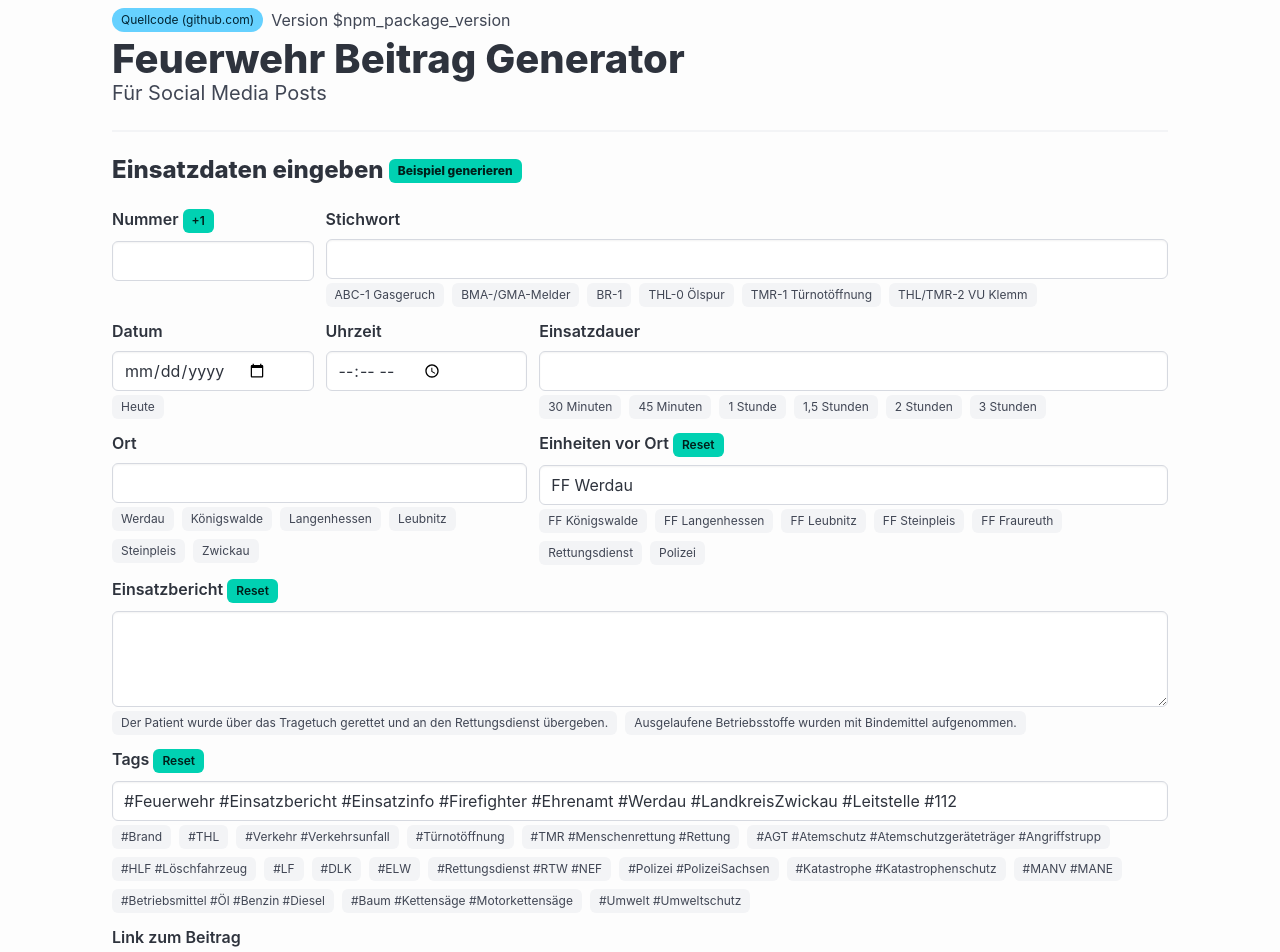
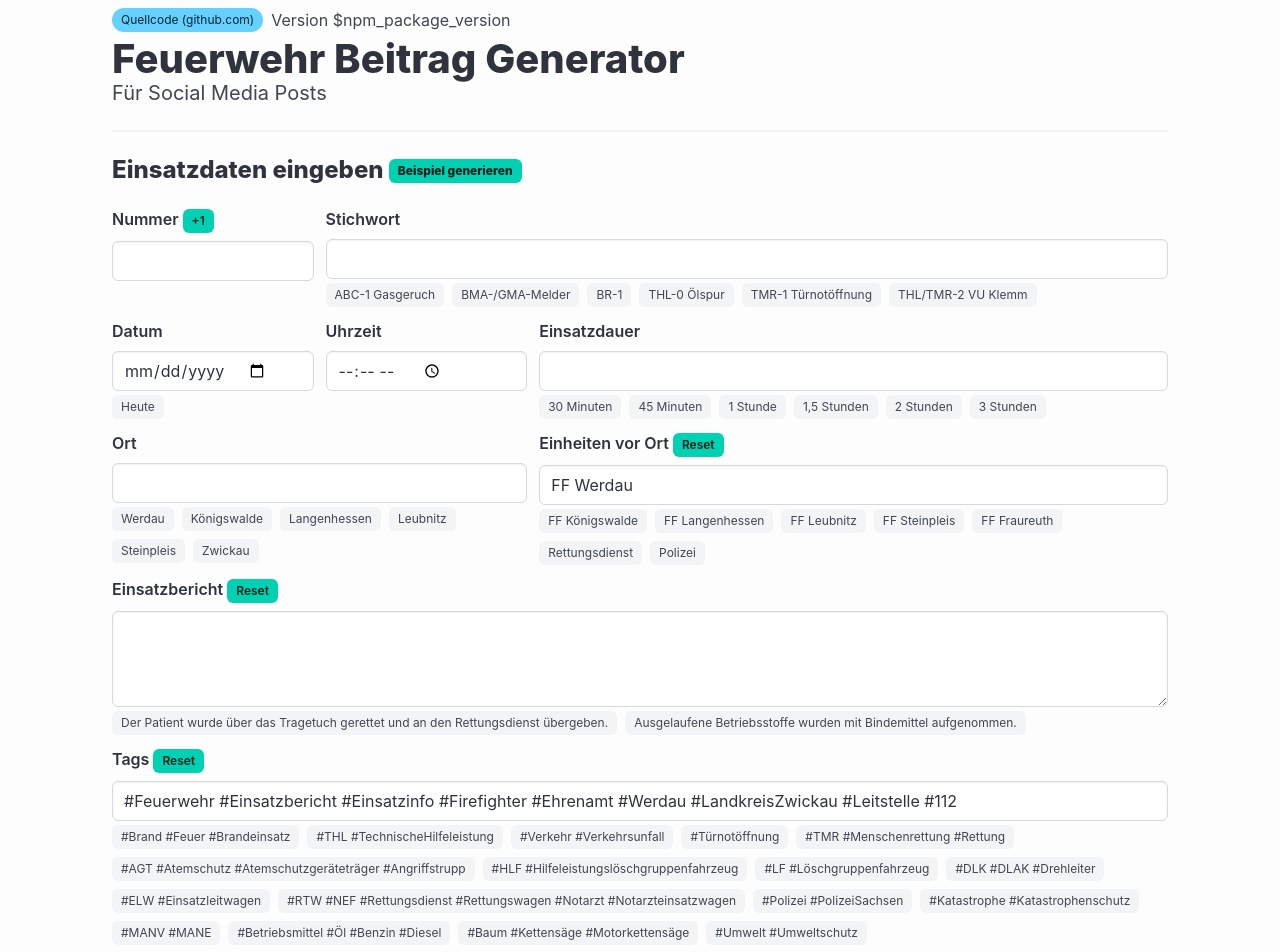
Before and after one commit to turbopixel/Feuerwehr-Beitrag-Generator, a Vue app: page / in a window 1280 px wide. Shown: the top 952 px of the page. Built offline with nearby package versions, Linux system fonts and the light colour scheme.

Commit message:
new and updated tags

```diff
--- a/src/components/LayoutForm.vue
+++ b/src/components/LayoutForm.vue
@@ -208,17 +208,17 @@ export default {
           <input type="text" class="input" v-model="tags" id="tags">
           <div class="help">
             <div class="tags">
-              <span class="tag is-clickable" @click="set_tags">#Brand</span>
-              <span class="tag is-clickable" @click="set_tags">#THL</span>
+              <span class="tag is-clickable" @click="set_tags">#Brand #Feuer #Brandeinsatz</span>
+              <span class="tag is-clickable" @click="set_tags">#THL #TechnischeHilfeleistung</span>
               <span class="tag is-clickable" @click="set_tags">#Verkehr #Verkehrsunfall</span>
               <span class="tag is-clickable" @click="set_tags">#Türnotöffnung</span>
               <span class="tag is-clickable" @click="set_tags">#TMR #Menschenrettung #Rettung</span>
               <span class="tag is-clickable" @click="set_tags">#AGT #Atemschutz #Atemschutzgeräteträger #Angriffstrupp</span>
-              <span class="tag is-clickable" @click="set_tags">#HLF #Löschfahrzeug</span>
-              <span class="tag is-clickable" @click="set_tags">#LF</span>
-              <span class="tag is-clickable" @click="set_tags">#DLK</span>
-              <span class="tag is-clickable" @click="set_tags">#ELW</span>
-              <span class="tag is-clickable" @click="set_tags">#Rettungsdienst #RTW #NEF</span>
+              <span class="tag is-clickable" @click="set_tags">#HLF #Hilfeleistungslöschgruppenfahrzeug</span>
+              <span class="tag is-clickable" @click="set_tags">#LF #Löschgruppenfahrzeug</span>
+              <span class="tag is-clickable" @click="set_tags">#DLK #DLAK #Drehleiter</span>
+              <span class="tag is-clickable" @click="set_tags">#ELW #Einsatzleitwagen</span>
+              <span class="tag is-clickable" @click="set_tags">#RTW #NEF #Rettungsdienst #Rettungswagen #Notarzt #Notarzteinsatzwagen</span>
               <span class="tag is-clickable" @click="set_tags">#Polizei #PolizeiSachsen</span>
               <span class="tag is-clickable" @click="set_tags">#Katastrophe #Katastrophenschutz</span>
               <span class="tag is-clickable" @click="set_tags">#MANV #MANE</span>
```
